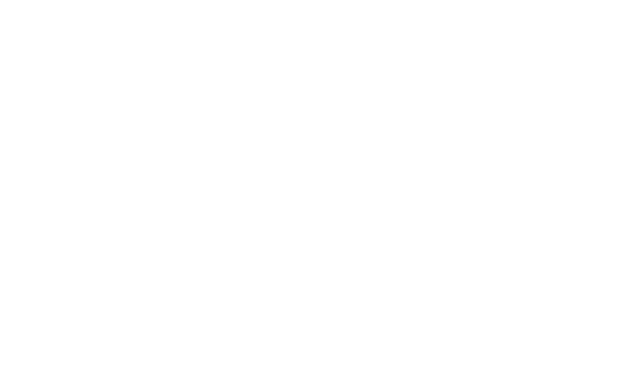
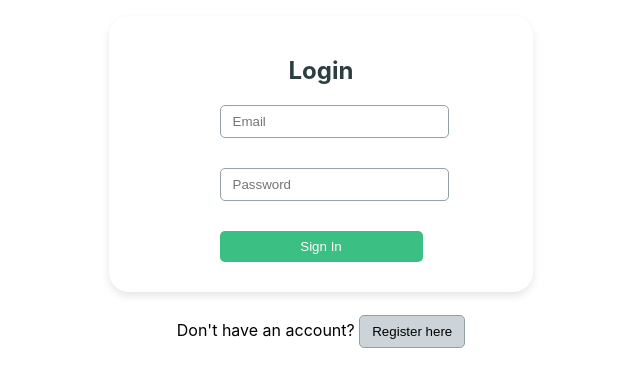
Before and after one commit to Amoit-Sherine/capstone-project, a React (Create React App) app in the folder pets-unpeeved/: page /authentication in a window 1280 px wide. Before the commit this address had no page. Shown: the part 246-632 px from the top of the page, without its empty margins (319-959 px from the left). Built offline with nearby package versions, Linux system fonts and the light colour scheme.

Commit message:
Add authentication styling and routing

```diff
--- a/pets-unpeeved/src/App.js
+++ b/pets-unpeeved/src/App.js
@@ -1,4 +1,5 @@
 import { BrowserRouter as Router, Route, Routes } from 'react-router-dom';
+import AuthPage from "./components/Authentication/AuthPage";
 import Login from './components/Login/Login';
 import Registration from './components/Registration/Registration';
 
@@ -8,7 +9,7 @@ function App() {
       <Routes>
         <Route path="/login" element={<Login />} />
         <Route path="/register" element={<Registration />} />
-        {/* more routes here */}
+          <Route path="/authentication" element={<AuthPage />} />
       </Routes>
     </Router>
   );
--- a/pets-unpeeved/src/components/Authentication/AuthPage.js
+++ b/pets-unpeeved/src/components/Authentication/AuthPage.js
@@ -1,26 +1,25 @@
 import React, { useState } from 'react';
-import Login from '../Login/Login';
-import Registration from '../Registration/Registration';
+import Login from "../Login/Login";
+import Registration from "../Registration/Registration";
+import '../../styles/components/AuthPage.scss';
 
 function AuthPage() {
     const [isLoginView, setIsLoginView] = useState(true);
 
     return (
-    <div>
+        <div className="auth-page">
             {isLoginView ? (
-        <div>
+                <div className="auth-page__content">
                     <Login />
-          <p>
-            Don't have an account?{' '}
-            <button onClick={() => setIsLoginView(false)}>Register here</button>
+                    <p className="auth-page__toggle">
+                        Don't have an account? <button className="auth-page__submit" onClick={() => setIsLoginView(false)}>Register here</button>
                     </p>
                 </div>
             ) : (
-        <div>
+                <div className="auth-page__content">
                     <Registration />
-          <p>
-            Already have an account?{' '}
-            <button onClick={() => setIsLoginView(true)}>Login here</button>
+                    <p className="auth-page__toggle">
+                        Already have an account? <button className="auth-page__submit" onClick={() => setIsLoginView(true)}>Login here</button>
                     </p>
                 </div>
             )}
--- /dev/null
+++ b/pets-unpeeved/src/styles/components/AuthPage.scss
@@ -0,0 +1,45 @@
+@import '../_variables.scss';
+@import '../_mixins.scss';
+
+.auth-page {
+  display: flex;
+  flex-direction: column;
+  align-items: center;
+  justify-content: end;
+  min-height: 100vh; // This ensures the container fills the viewport height
+
+  &__submit {
+    background-color: $color-light-grey;
+    border: none;
+    color: black;
+    cursor: pointer;
+    padding: 8px 12px;
+    border: 1px solid $color-slate-grey;
+    border-radius: 5px;
+    margin-bottom: 10px;
+  }
+}
+
+.auth-page__content {
+  padding-bottom: 180px;
+  width: 100%;
+  max-width: 600px; // Adjust this width as necessary
+  // Additional styling for the content
+}
+
+.auth-page__toggle {
+  margin-top: 20px; // Adjust this to control space between the form and the toggle text
+  text-align: center;
+
+  // Responsive adjustments
+  @include for-mobile {
+    margin-top: 15px;
+  }
+  @include for-tablet {
+    margin-top: 18px;
+  }
+  @include for-desktop {
+    margin-top: 20px;
+  }
+
+}
```
Lines whose indentation alone changed are shown as unchanged.
